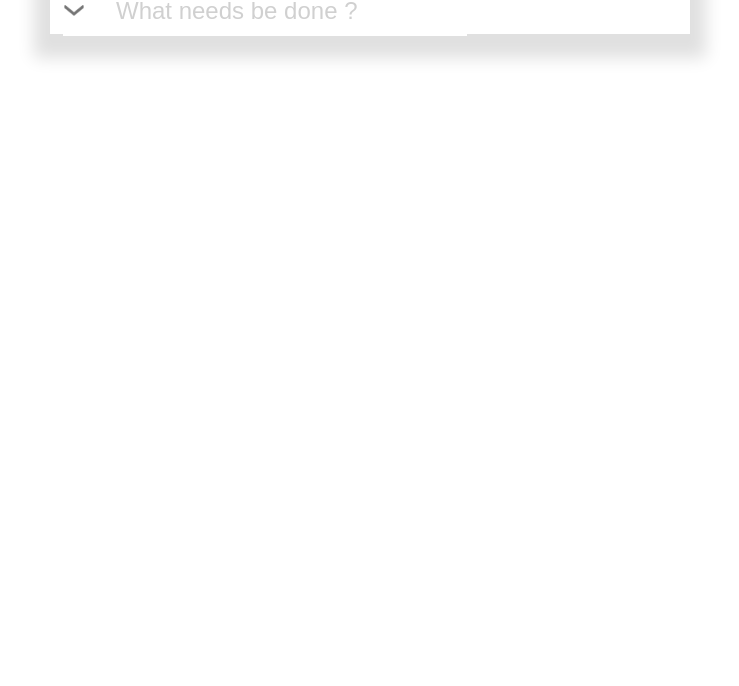
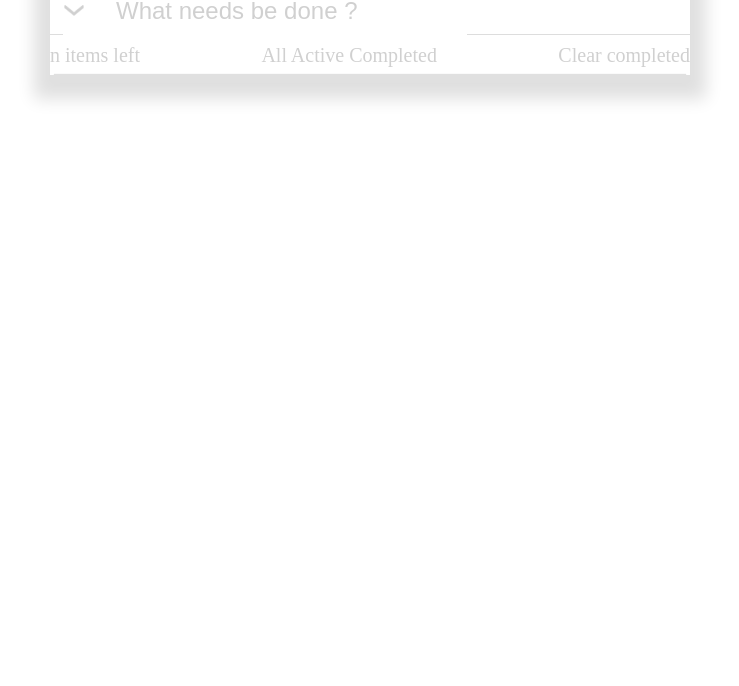
Before and after one commit to RoundRaccoon/todo-web-app, a plain HTML site: page index.html in a window 1280 px wide. Shown: the part 114-800 px from the top of the page, without its empty margins (270-1009 px from the left). Drawn offline with Linux system fonts and the light colour scheme.

Commit message:
Finished interface

```diff
--- a/index.css
+++ b/index.css
@@ -29,7 +29,7 @@
     width: 3vh;
     top: 1.5vh;
     left: 1.5vh;
-    background-image: url('arrowpressed.png');
+    background-image: url('arrow.png');
     background-size: contain;
 }
 
@@ -47,7 +47,7 @@
 
 .item{
     height: 6vh;
-    width: 50vh;
+    width: 50vw;
     font-size: 2.5vh;
     color: #4D4D4D;
     border-top-style: solid;
@@ -101,3 +101,40 @@
     margin-right: 1vh;
     display: inline-block;
 }
+
+#footer{
+    height: 5vh;
+    width: 50vw;
+    border-top-style: solid;
+    border-width: 1px;
+    border-top-color: #DDDDDD;
+    display: flex;
+    flex-direction: row;
+    justify-content: space-between;
+    align-items: center;
+}
+
+.footerText{
+    color: #D0D0D0;
+    font-size: 2.5vh;
+}
+
+#firstEnd{
+    height: 1vh;
+    width: 49vw;
+    margin: auto;
+    background-color: #FEFEFE;
+    box-shadow: 0px 1px 1px 2px #E0E0E0;
+    position: relative;
+    z-index: -1;
+}
+
+#secondEnd{
+    height: 1vh;
+    width: 48vw;
+    margin: auto;
+    background-color: #FEFEFE;
+    box-shadow: 0px 1px 1px 2px #E0E0E0;
+    position: relative;
+    z-index: -2;
+}
--- a/index.html
+++ b/index.html
@@ -15,7 +15,14 @@
         </div>
         <div id="itemList">
         </div>
+        <div id="footer">
+            <div class="footerText">n items left</div>
+            <div class="footerText">All Active Completed</div>
+            <div class="footerText">Clear completed</div>
+        </div>
     </div>
+    <div id="firstEnd"></div>
+    <!-- <div id="secondEnd"></div> -->
     <script src="index.js"></script>
 </body>
 
```
